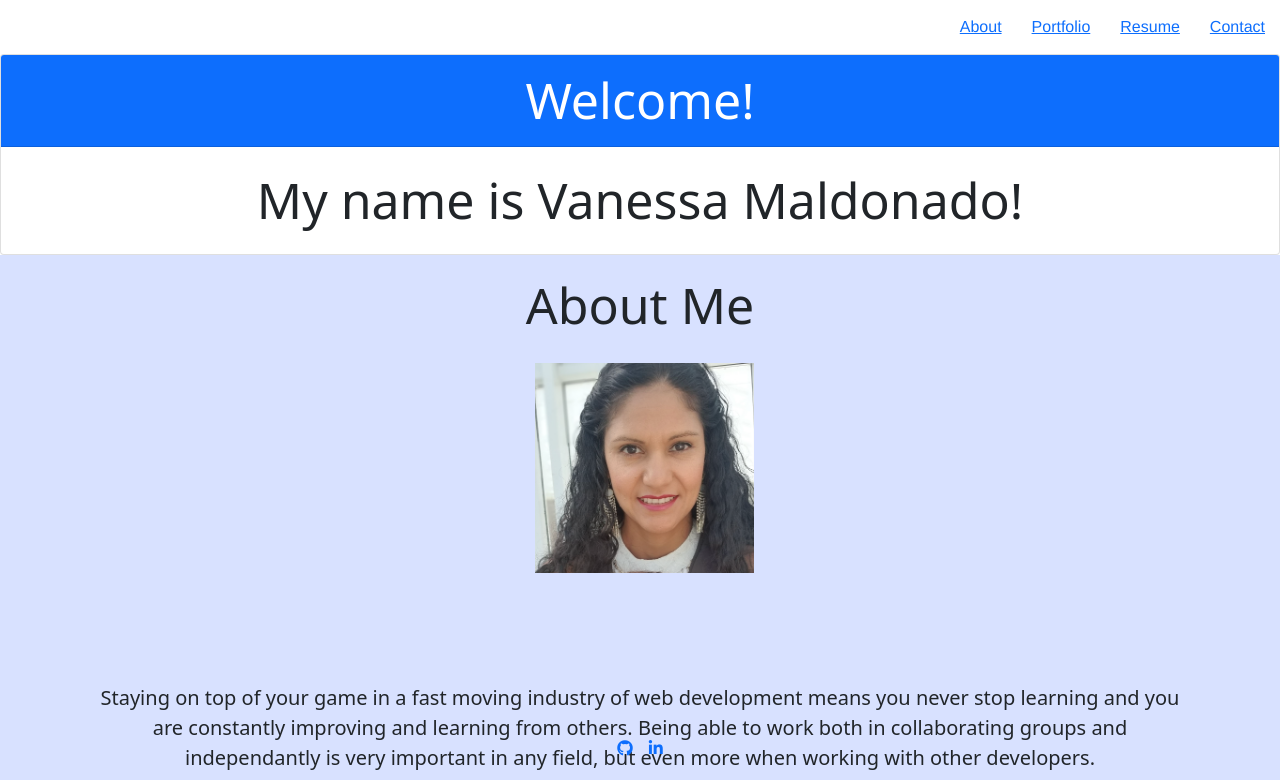
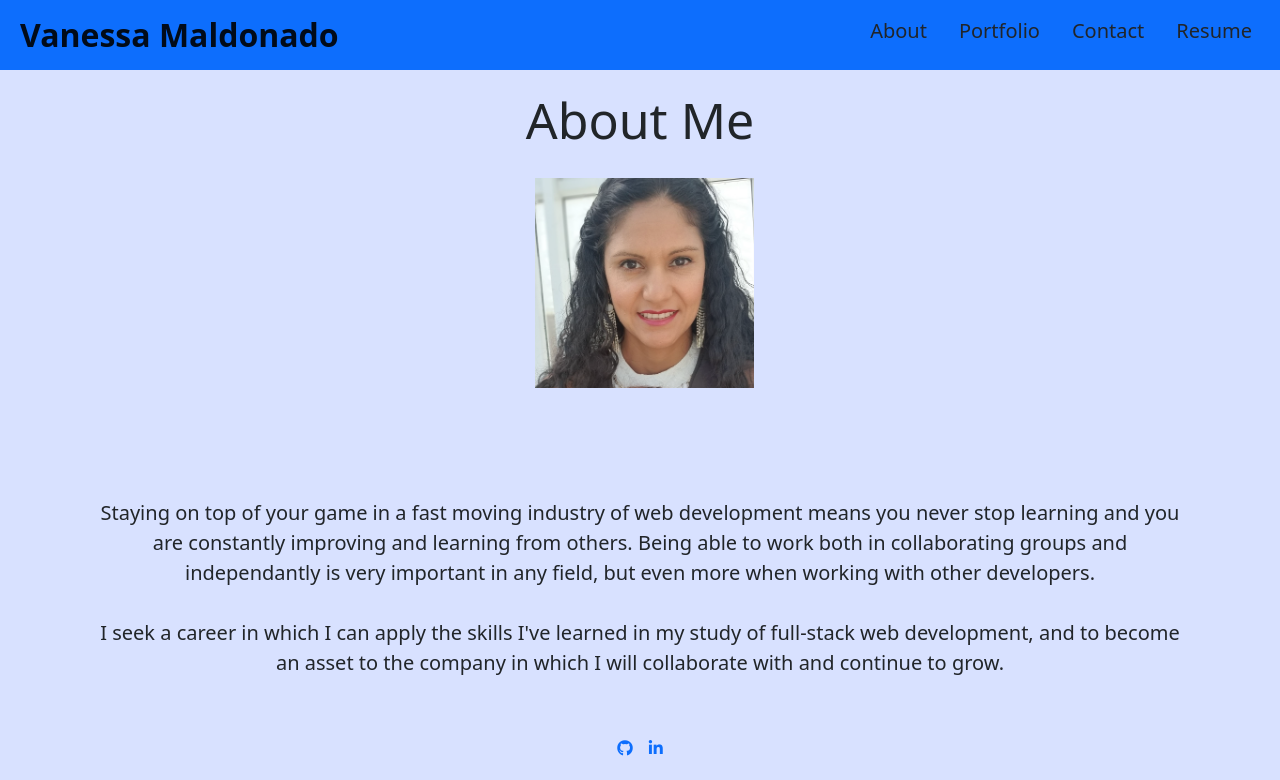
Before and after one commit to vbarajas4/20-React-Portfolio, a React (Create React App) app: page / in a window 1280 px wide. Shown: the top 780 px of the page. Built offline with nearby package versions, Linux system fonts and the light colour scheme.

Commit message:
fixed the nav and added components to app

```diff
--- a/src/App.js
+++ b/src/App.js
@@ -1,21 +1,43 @@
-import React from 'react';
+import React, { useState } from 'react';
 import "./App.css";
 import Nav from './components/Nav';
-import Greeting from './components/Greeting';
 import Footer from './components/Footer';
 import About from "./components/pages/About";
-// import Contact from "./components/pages/Contact";
+import Contact from "./components/pages/Contact";
 import Portfolio from "./components/pages/Portfolio";
-// import Resume from "./components/pages/Resume";
+import Resume from "./components/pages/Resume";
+//import Wrapper from './components/Wrapper';
 
 function App() {
+
+  // const [currentPage, setCurrentPage] = useState('About');
+
+  // // This method is checking to see what the value of `currentPage` is. Depending on the value of currentPage, we return the corresponding component to render.
+  // const renderPage = () => {
+  //
+  //   if (currentPage === 'About') {
+  //     return <About />;
+  //   }
+  //   if (currentPage === 'Portfolio') {
+  //     return <Portfolio />;
+  //   }
+  //   if (currentPage === 'Resume') {
+  //     return <Resume />;
+  //   }
+  //   return <Contact />;
+  // };
+
+  // const handlePageChange = (page) => setCurrentPage(page);
+
   return (
     <div>
       <Nav />
-      <Greeting />
       <About />
       <Portfolio />
+      <Contact />
+      <Resume />
       <Footer />
+
 
 
     </div>
@@ -26,28 +48,15 @@ export default App;
 
 
 
-// import logo from './logo.svg';
-// import './App.css';
 
-// function App() {
+
+
 //   return (
-//     <div className="App">
-//       <header className="App-header">
-//         <img src={logo} className="App-logo" alt="logo" />
-//         <p>
-//           Edit <code>src/App.js</code> and save to reload.
-//         </p>
-//         <a
-//           className="App-link"
-//           href="https://reactjs.org"
-//           target="_blank"
-//           rel="noopener noreferrer"
-//         >
-//           Learn React
-//         </a>
-//       </header>
+//     <div>
+//       {/* We are passing the currentPage from state and the function to update it */}
+//       <NavTabs currentPage={currentPage} handlePageChange={handlePageChange} />
+//       {/* Here we are calling the renderPage method which will return a component  */}
+//       {renderPage()}
 //     </div>
 //   );
 // }
-
-// export default App;
--- a/src/components/Nav.js
+++ b/src/components/Nav.js
@@ -1,33 +1,64 @@
 import React from 'react';
 
 export default function Nav() {
-    const linkStyle = { border: '1px black', padding: '15px' };
+
+
 
     return (
-      <nav className="main-header-menu">
-        <section
-          style={{
-            display: 'flex',
-            fontFamily: 'helvetica',
-            flexDirection: 'row',
-            alignItems: 'flex-start',
-            justifyContent: 'flex-end',
-          }}
-        >
 
-          <div style={linkStyle}>
-            <a href="#">About</a>
-          </div>
-          <div style={linkStyle}>
-            <a href="#">Portfolio</a>
-          </div>
-          <div style={linkStyle}>
-            <a href="#">Resume</a>
-          </div>
-          <div style={linkStyle}>
-            <a href="#">Contact</a>
-          </div>
-        </section>
+      <nav className="navbar navbar-light bg-primary">
+        <div className="container-fluid">
+          <span className="navbar-brand mb-0 h1 fs-2 fw-bold p-2">Vanessa Maldonado</span>
+
+            <ul className="nav justify-content-end" >
+              <li className="nav-item" >
+                <a className="nav-link active text-dark h5" aria-current="page" href="/">About</a>
+              </li>
+              <li className="nav-item">
+                <a className="nav-link text-dark h5" href="/Portfolio">Portfolio</a>
+              </li>
+              <li className="nav-item">
+                <a className="nav-link text-dark h5" href="/Contact">Contact</a>
+              </li>
+              <li className="nav-item">
+                <a className="nav-link text-dark h5" href="/Resume">Resume</a>
+              </li>
+
+            </ul>
+        </div>
       </nav>
     );
   }
+
+
+
+
+// const linkStyle = { border: '1px black', padding: '15px' };
+
+
+
+    //     <nav className="main-header-menu">
+  //       <section
+  //         style={{
+  //           display: 'flex',
+  //           fontFamily: 'helvetica',
+  //           flexDirection: 'row',
+  //           alignItems: 'flex-start',
+  //           justifyContent: 'flex-end',
+  //         }}
+  //       >
+
+  //         <div style={linkStyle}>
+  //           <a href="#">About</a>
+  //         </div>
+  //         <div style={linkStyle}>
+  //           <a href="#">Portfolio</a>
+  //         </div>
+  //         <div style={linkStyle}>
+  //           <a href="#">Resume</a>
+  //         </div>
+  //         <div style={linkStyle}>
+  //           <a href="#">Contact</a>
+  //         </div>
+  //       </section>
+  //     </nav>
```
